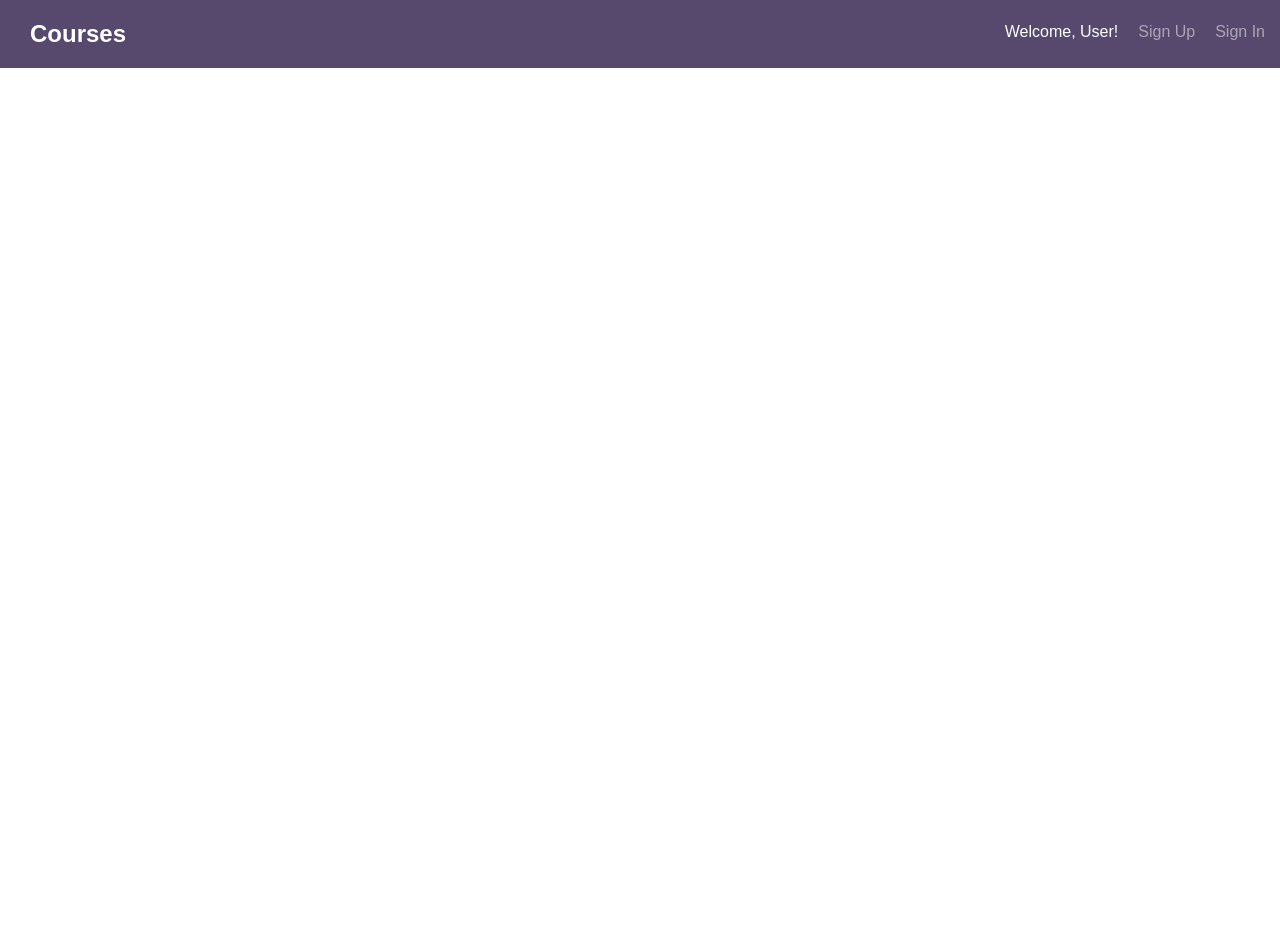
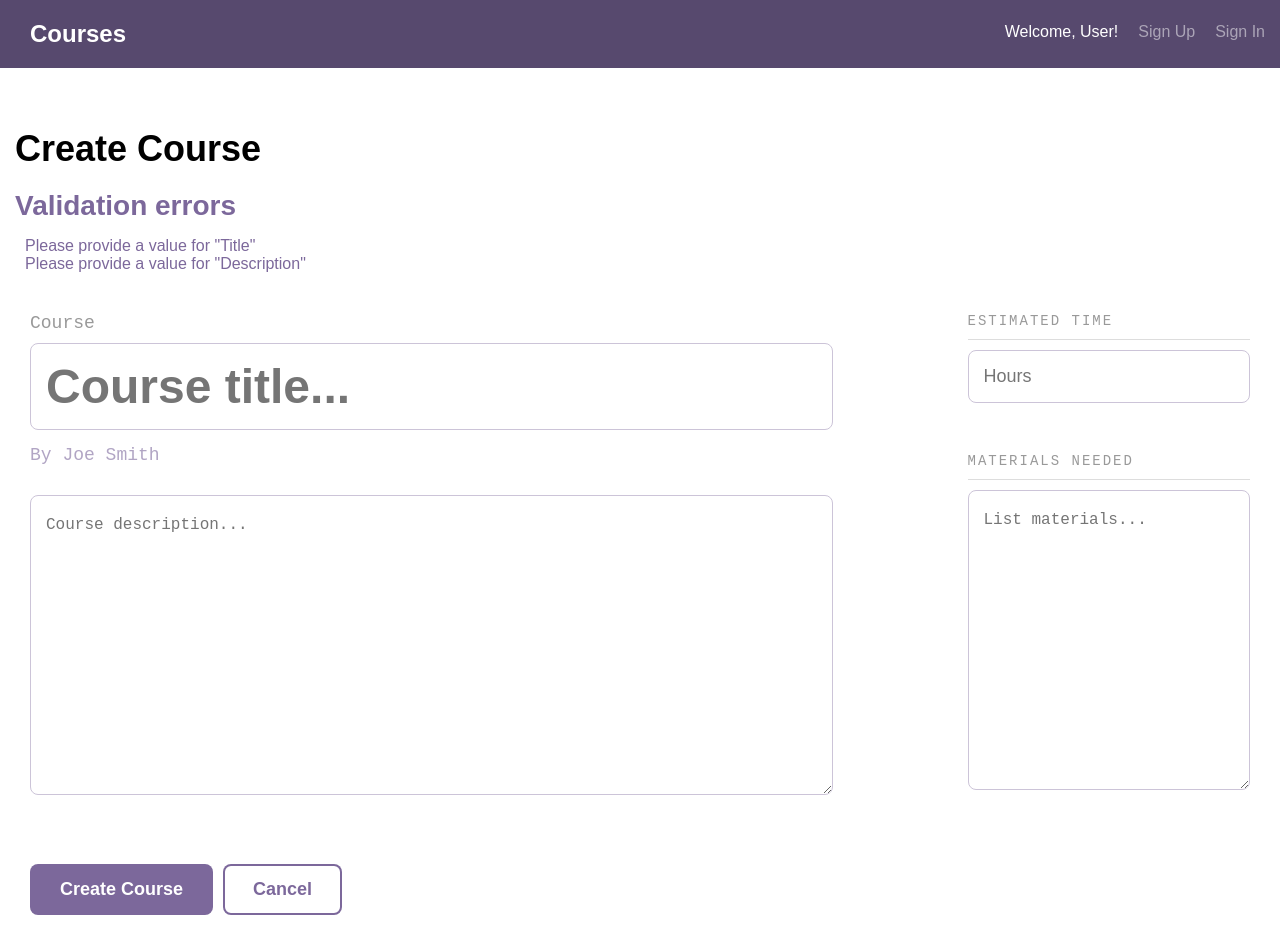
Before and after one commit to jareeh/Full-Stack-React-App, a React (Create React App) app in the folder client/: page /courses/create in a window 1280 px wide. Shown: the top 952 px of the page. Before the commit the page ends 800 px from the top, so only its background shows below. Built offline with nearby package versions, Linux system fonts and the light colour scheme.

Commit message:
improve UI of Course components, improve routing of courses using Link, add new course SVG, build out CreateCourse component, add fields to signup

```diff
--- a/client/src/Components/Course.js
+++ b/client/src/Components/Course.js
@@ -1,15 +1,18 @@
 import React from 'react';
+import { Link } from 'react-router-dom'
 
 const Course = (props) => {
 
     let title = props.data.title
-    let url = `http://localhost:3000/courses/${props.data.id}`
+    let url = `courses/${props.data.id}`
 
     return (
-        <li>
-            <h2>Course</h2>
-            <a href={url}>{title}</a>
-        </li>
+        <div class="grid-33">
+            <Link class="course--module course--link" to={url}>
+                <h4 class="course--label">Course</h4>
+                <h3 class="course--title">{title}</h3>
+            </Link>
+        </div>
     )
 
 }
--- a/client/src/Components/CourseDetail.js
+++ b/client/src/Components/CourseDetail.js
@@ -1,16 +1,13 @@
 import React, { useState, useEffect } from 'react';
+import { Link } from 'react-router-dom';
 //import Data from '../Data'
 import axios from 'axios';
-//import { useParams } from 'react-router-dom';
+
 
 function CourseDetail (props) {
 
-    const pathname = props.location.pathname
-    const updateURL = `http://localhost:3000${pathname}update`
-    const deleteURL = `http://localhost:3000${pathname}delete`
-
-    //const { context } = props;
-    //const { authUser, actions } = context;
+    const { id } = props.match.params
+    const pathname = `/courses/${id}`
 
     const [ course, setCourse ] = useState([])
     const [ owner, setOwner ] = useState([])
@@ -34,8 +31,12 @@ function CourseDetail (props) {
         <div>
             <div className="actions--bar">
                 <div className="bounds">
-                    <div className="grid-100"><span><a className="button" href={updateURL}>Update Course</a><a className="button" href={deleteURL}>Delete Course</a></span><a
-                        className="button button-secondary" href="/">Return to List</a></div>
+                    <div className="grid-100">
+                        <span>
+                            <Link className="button" to={`${pathname}/update`}>Update Course</Link>
+                            <Link className="button" to={`${pathname}/delete`}>Delete Course</Link>
+                        </span>
+                    <Link className="button button-secondary" to="/">Return to List</Link></div>
                 </div>
             </div>
             <div className="bounds course--detail">
--- a/client/src/Components/Courses.js
+++ b/client/src/Components/Courses.js
@@ -1,4 +1,5 @@
 import React, { Component } from 'react';
+import { Link } from 'react-router-dom';
 import axios from 'axios';
 import Course from './Course';
 
@@ -31,10 +32,17 @@ class Courses extends Component {
         }
 
         return(
-            <div>
-                <ul>
-                    {courseList}
-                </ul>
+            <div className="bounds">
+                {courseList}
+                <div class="grid-33">
+                    <Link class="course--module course--add--module" to="/courses/create">
+                    <h3 class="course--add--title">
+                        <svg version="1.1" xmlns="http://www.w3.org/2000/svg" x="0px" y="0px"
+                            viewBox="0 0 13 13" class="add">
+                            <polygon points="7,6 7,0 6,0 6,6 0,6 0,7 6,7 6,13 7,13 7,7 13,7 13,6 "></polygon>
+                        </svg>New Course</h3>
+                    </Link>
+                </div>
             </div>
         )
     }
--- a/client/src/Components/CreateCourse.js
+++ b/client/src/Components/CreateCourse.js
@@ -1,10 +1,59 @@
 import React, { Component } from 'react';
+import { Link } from 'react-router-dom';
 
 class CreateCourse extends Component {
     render() {
         return (
-            <div>
-
+            <div class="bounds course--detail">
+                <h1>Create Course</h1>
+                <div>
+                    <div>
+                        <h2 class="validation--errors--label">Validation errors</h2>
+                        <div class="validation-errors">
+                            <ul>
+                                <li>Please provide a value for "Title"</li>
+                                <li>Please provide a value for "Description"</li>
+                            </ul>
+                        </div>
+                    </div>
+                    <form>
+                        <div class="grid-66">
+                            <div class="course--header">
+                                <h4 class="course--label">Course</h4>
+                                <div>
+                                    <input id="title" name="title" type="text" class="input-title course--title--input" placeholder="Course title..."
+                                    value="" />
+                                </div>
+                                <p>By Joe Smith</p>
+                            </div>
+                            <div class="course--description">
+                                <div>
+                                    <textarea id="description" name="description" class="" placeholder="Course description..."></textarea>
+                                </div>
+                            </div>
+                        </div>
+                        <div class="grid-25 grid-right">
+                            <div class="course--stats">
+                                <ul class="course--stats--list">
+                                    <li class="course--stats--list--item">
+                                        <h4>Estimated Time</h4>
+                                        <div>
+                                            <input id="estimatedTime" name="estimatedTime" type="text" class="course--time--input" placeholder="Hours" value="" />
+                                        </div>
+                                    </li>
+                                    <li class="course--stats--list--item">
+                                        <h4>Materials Needed</h4>
+                                        <div><textarea id="materialsNeeded" name="materialsNeeded" class="" placeholder="List materials..."></textarea></div>
+                                    </li>
+                                </ul>
+                            </div>
+                        </div>
+                        <div class="grid-100 pad-bottom">
+                            <button class="button" type="submit">Create Course</button>
+                            <Link class="button button-secondary" to="/">Cancel</Link>
+                        </div>
+                    </form>
+                </div>
             </div>
         )
     }
--- a/client/src/Components/UpdateCourse.js
+++ b/client/src/Components/UpdateCourse.js
@@ -1,4 +1,5 @@
 import React, { useState, useEffect } from 'react';
+import { Link } from 'react-router-dom'
 import axios from 'axios';
 
 function UpdateCourse (props) {
@@ -59,7 +60,10 @@ function UpdateCourse (props) {
                             </ul>
                         </div>
                     </div>
-                    <div className="grid-100 pad-bottom"><button className="button" type="submit">Update Course</button><button className="button button-secondary" onClick="event.preventDefault(); location.href='course-detail.html';">Cancel</button></div>
+                    <div className="grid-100 pad-bottom">
+                        <button className="button" type="submit">Update Course</button>
+                        <Link className="button button-secondary" to={pathname}>Cancel</Link>
+                    </div>
                 </form>
             </div>
         </div>
--- a/client/src/Components/UserSignIn.js
+++ b/client/src/Components/UserSignIn.js
@@ -33,7 +33,7 @@ class UserSignIn extends Component {
                   type="text"
                   value={username}
                   onChange={this.change}
-                  placeholder="User Name" />
+                  placeholder="Email Address" />
                 <input
                   id="password"
                   name="password"
--- a/client/src/Components/UserSignUp.js
+++ b/client/src/Components/UserSignUp.js
@@ -35,7 +35,21 @@ class UserSignUp extends Component {
                   type="text"
                   value={name}
                   onChange={this.change}
-                  placeholder="Name" />
+                  placeholder="First Name" />
+                <input
+                  id="name"
+                  name="name"
+                  type="text"
+                  value={name}
+                  onChange={this.change}
+                  placeholder="Last Name" />
+                <input
+                  id="name"
+                  name="name"
+                  type="text"
+                  value={name}
+                  onChange={this.change}
+                  placeholder="Email Address" />
                 <input
                   id="username"
                   name="username"
@@ -43,6 +57,13 @@ class UserSignUp extends Component {
                   value={username}
                   onChange={this.change}
                   placeholder="User Name" />
+                <input
+                  id="password"
+                  name="password"
+                  type="password"
+                  value={password}
+                  onChange={this.change}
+                  placeholder="Password" />
                 <input
                   id="password"
                   name="password"
```
Also changed, not shown: 1 other file (tests, documents, lock files or other folders).
